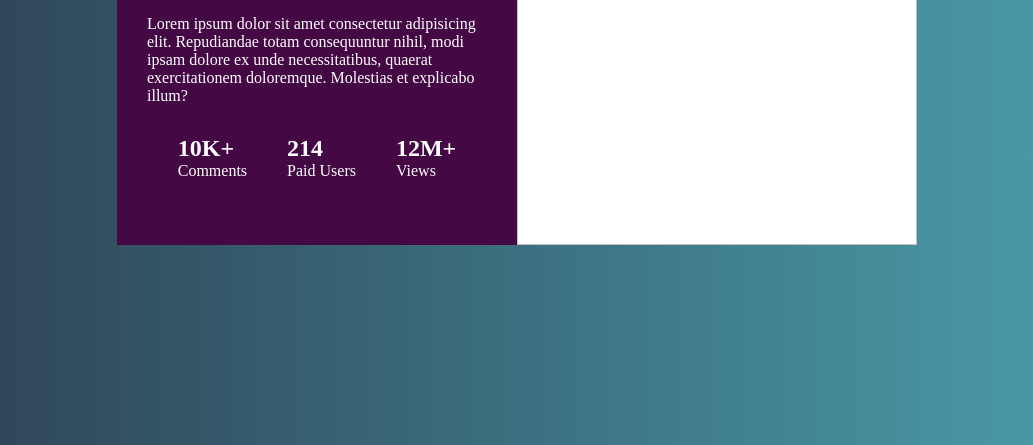
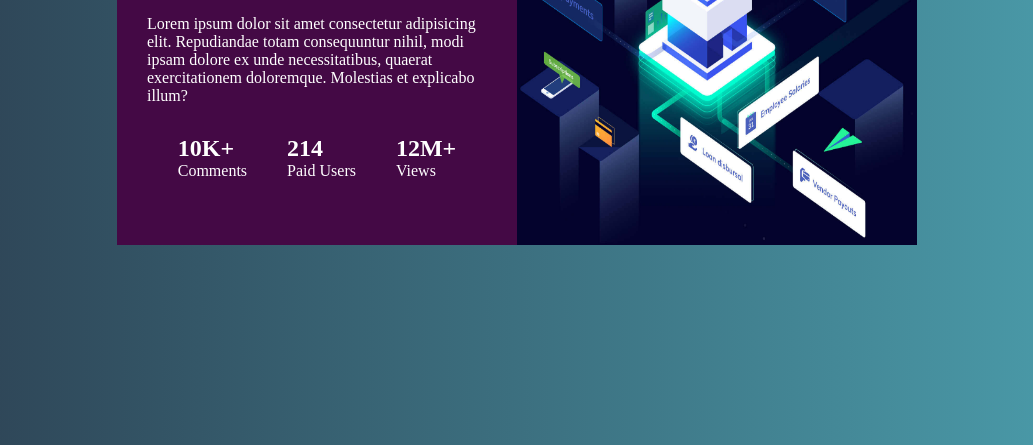
Before and after one commit to Vikash951/card, a plain HTML site: page cards/card3.html in a window 1280 px wide. Shown: the part 355-800 px from the top of the page, without its empty margins (123-1156 px from the left). Drawn offline with Linux system fonts and the light colour scheme.

Commit message:
Update card3.html

```diff
--- a/cards/card3.html
+++ b/cards/card3.html
@@ -89,7 +89,7 @@
                 </div>
             </div>
             <div class="rightbox">
-                <img src="razorpay.jpg" alt="">
+                <img src="../razorpay.jpg" alt="">
             </div>
         </div>
     </div>
```
